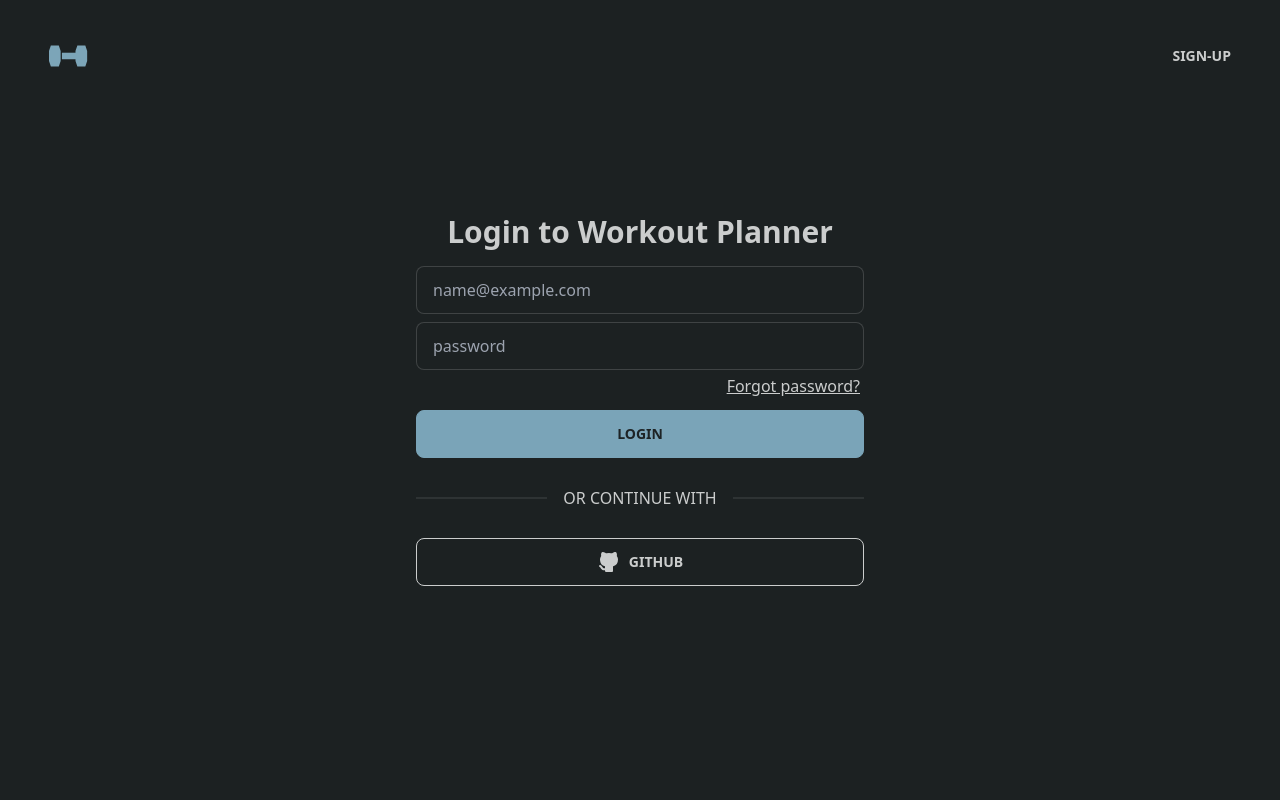
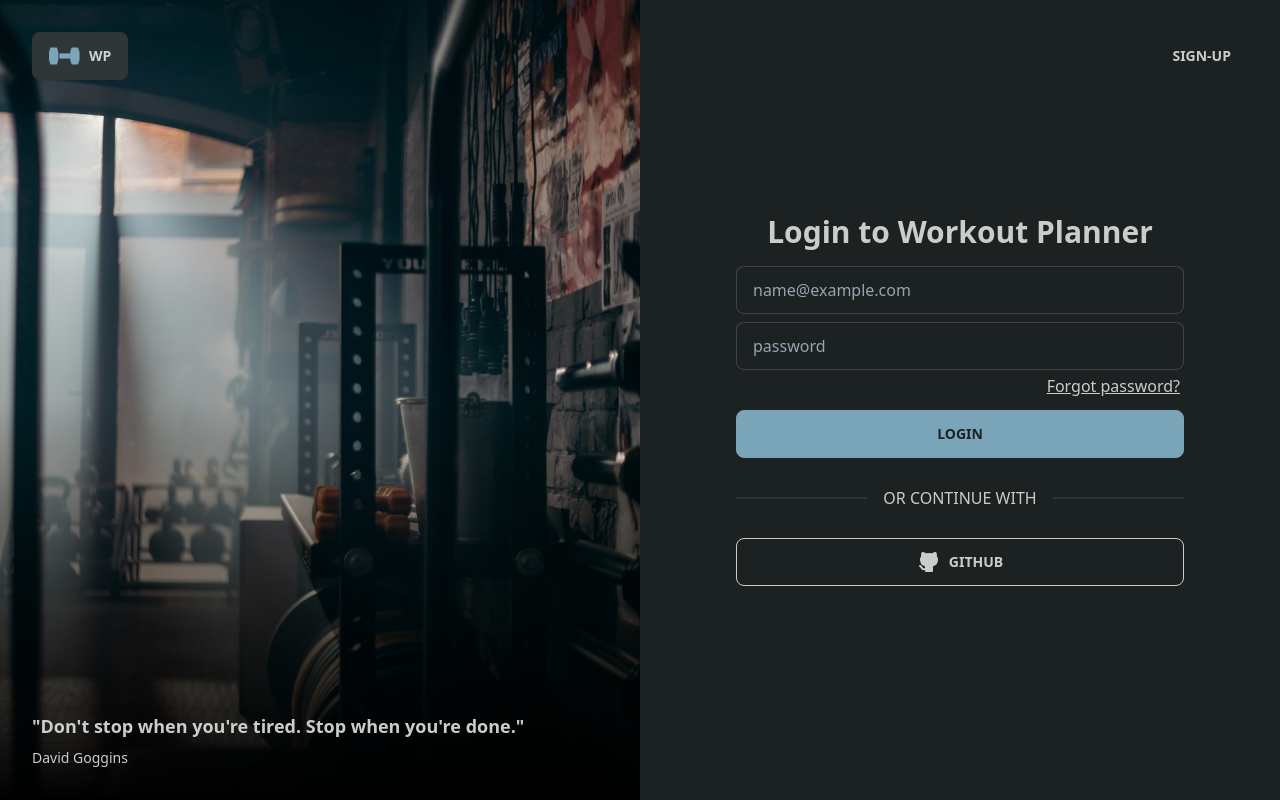
Before and after one commit to traison-diedrich/workout-planner, a React (Vite) app: page /login in a window 1280 px wide. Built offline with nearby package versions, Linux system fonts and the light colour scheme; no server answers; the database is empty.

Commit message:
background image breakpoints background gradient

```diff
--- a/src/pages/Login/Login.tsx
+++ b/src/pages/Login/Login.tsx
@@ -1,6 +1,7 @@
 import { IconAlertTriangle, IconBrandGithubFilled } from '@tabler/icons-react';
 import * as React from 'react';
 import { Link, Navigate, useLocation, useNavigate } from 'react-router-dom';
+import gym from '../../assets/gym.jpg';
 import useAuth from '../../context/AuthContext';
 import { PasswordReset } from './PasswordReset';
 import WP from '/WP.svg';
@@ -38,22 +39,32 @@ export const Login: React.FC = () => {
     return session?.session ? (
         <Navigate to={state?.path || '/auth/home'} replace />
     ) : (
-        <>
+        <div className="relative flex h-screen w-full">
             <PasswordReset open={showReset} toggleOpen={toggleReset} />
-            <div className="relative grid min-h-screen w-full place-items-center">
-                <Link
-                    to="/signup"
-                    className="btn btn-ghost absolute right-8 top-8"
-                >
-                    Sign-Up
-                </Link>
-                <Link to="/" className="btn btn-ghost absolute left-8 top-8">
-                    <img
-                        src={WP}
-                        alt="Workout Planner Logo"
-                        className="h-10 w-10"
-                    />
-                </Link>
+            <Link to="/signup" className="btn btn-ghost absolute right-8 top-8">
+                Sign-Up
+            </Link>
+            <Link
+                to="/"
+                className="btn btn-ghost absolute left-8 top-8 z-10 flex items-center gap-2 lg:btn-neutral"
+            >
+                <img src={WP} alt="Workout Planner Logo" className="h-8 w-8" />
+                WP
+            </Link>
+            <div className="relative hidden h-full w-1/2 lg:block">
+                <img
+                    src={gym}
+                    alt="gym"
+                    className="h-full w-full object-cover"
+                />
+                <div className="absolute left-0 top-0 z-10 flex h-full w-full flex-col justify-end bg-opacity-20 bg-gradient-to-t from-black via-transparent to-transparent p-8">
+                    <p className="mb-2 text-lg font-bold">
+                        "Don't stop when you're tired. Stop when you're done."
+                    </p>
+                    <p className="text-sm">David Goggins</p>
+                </div>
+            </div>
+            <div className="grid min-h-screen w-full place-items-center lg:w-1/2">
                 <div className="flex h-full w-full max-w-md flex-col items-center justify-center gap-4">
                     <div className="text-center">
                         <h1 className="text-3xl font-bold">
@@ -119,6 +130,6 @@ export const Login: React.FC = () => {
                     </button>
                 </div>
             </div>
-        </>
+        </div>
     );
 };
```
Also changed, not shown: src/assets/gym.jpg (added).
